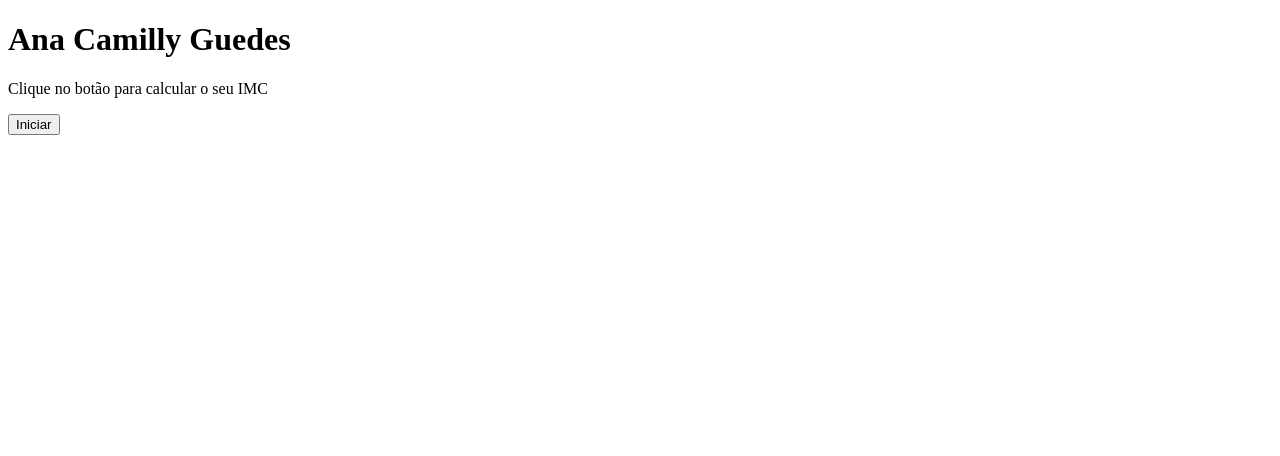
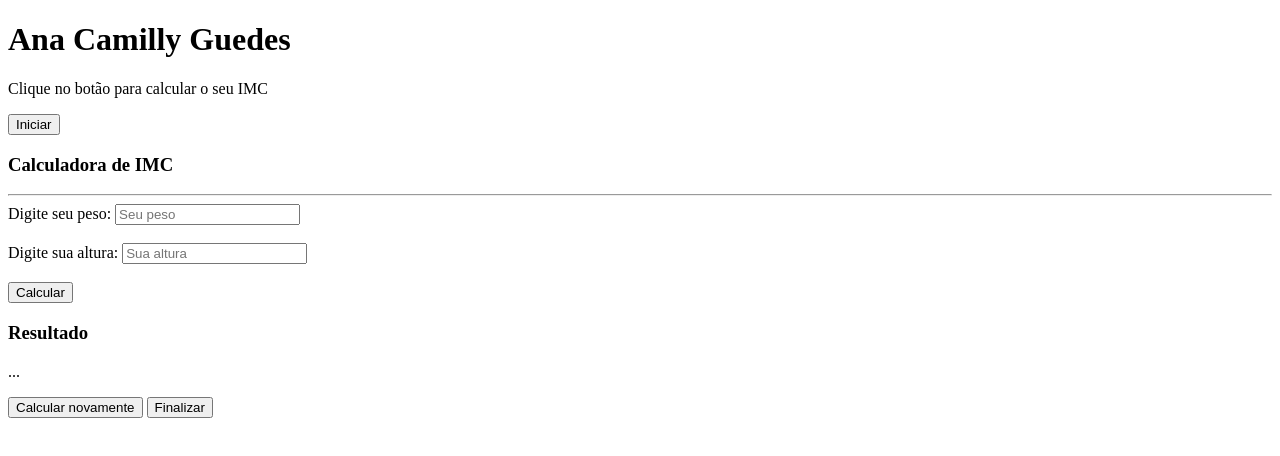
Before and after one commit to anacamilly/CalculadoraIMC, a plain HTML site: page index.html in a window 1280 px wide. Drawn offline with Linux system fonts and the light colour scheme.

Commit message:
adicionando as divs para calcular o IMC

```diff
--- a/index.html
+++ b/index.html
@@ -13,5 +13,23 @@
             <p>Clique no botão para calcular o seu IMC</p>
             <button>Iniciar</button>
         </div>
+        <div class="second-step">
+            <h3>Calculadora de IMC</h3>
+            <hr>
+            <label for="peso">Digite seu peso:</label>
+            <input type="number" placeholder="Seu peso" id="peso">
+            <br><br>
+            <label for="altura">Digite sua altura:</label>
+            <input type="number" placeholder="Sua altura" id="altura">
+            <br><br>
+            <button>Calcular</button>
+        </div>
+        <div class="final-step">
+            <h3>Resultado</h3>
+            <p id="resultado">...</p>
+            <button>Calcular novamente</button>
+            <button>Finalizar</button>
+        </div>
+    </div>
 </body>
 </html>
```
